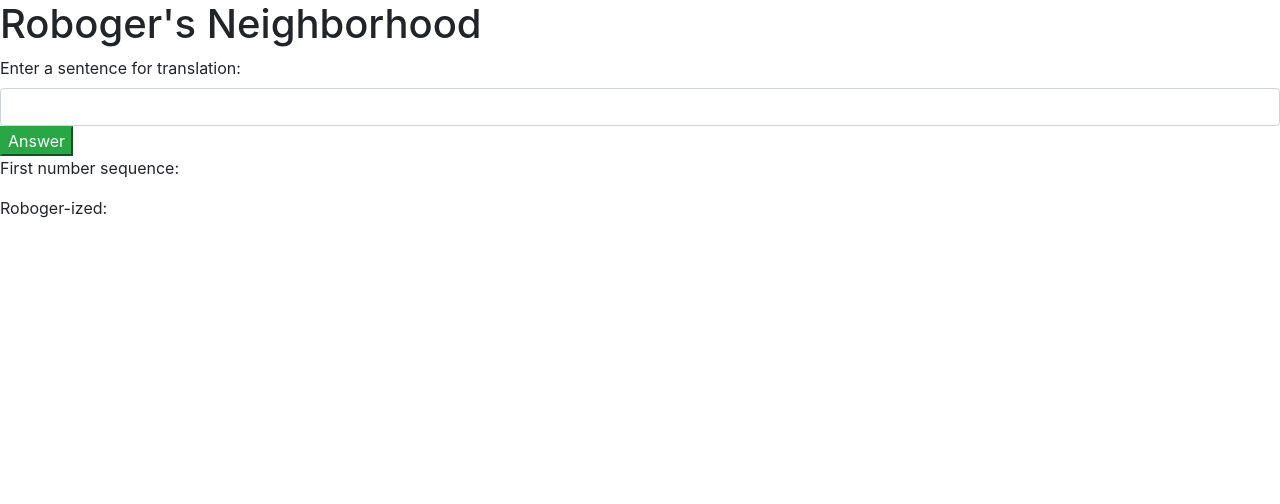
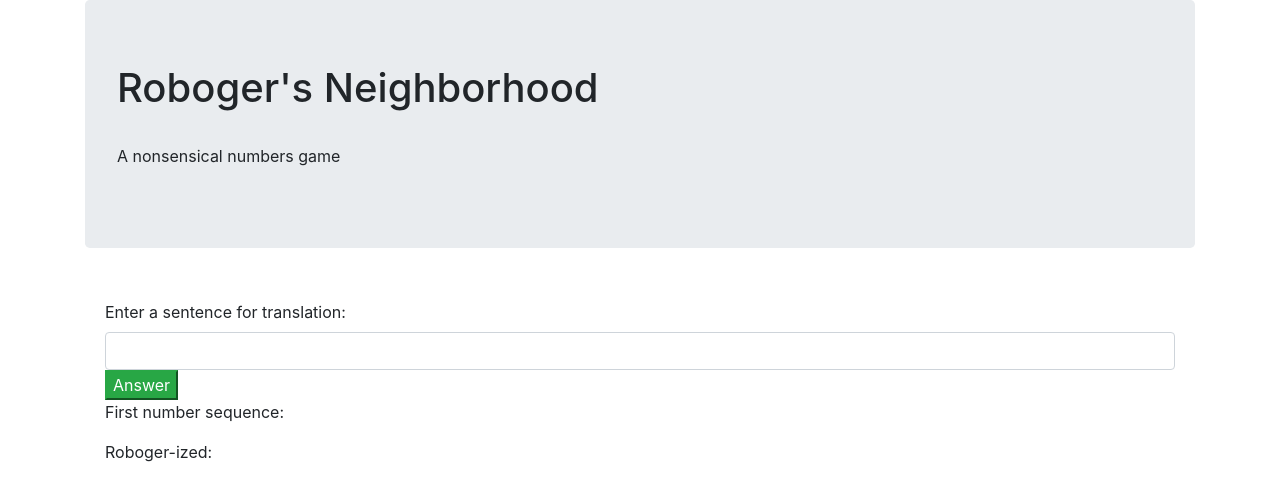
Before and after one commit to simpledimplejohn/robogersNeighborhood, a plain HTML site: page index.html in a window 1280 px wide. Drawn offline with Linux system fonts and the light colour scheme.

Commit message:
add bootsrap styling to index.html

```diff
--- a/index.html
+++ b/index.html
@@ -8,8 +8,13 @@
   <title>Roboger's Neighborhood</title>
 </head>
 <body>
+  <div class="container">
+    <div class="jumbotron">
       <h1>Roboger's Neighborhood</h1>
-  <div>
+      <br>
+      <p>A nonsensical numbers game</p>
+    </div>
+      <div class="card-body" id=quiz>
         <form id="number-form">
           <div class="form">
             <label for="number">Enter a sentence for translation: </label>
@@ -20,8 +25,6 @@
         <p>First number sequence: <span id="original"></span></p>
         <p>Roboger-ized: <span id="robogerized"></span></p>
       </div>
-</div>
-
 
   </div>
 </body>
```
Lines whose indentation alone changed are shown as unchanged.
